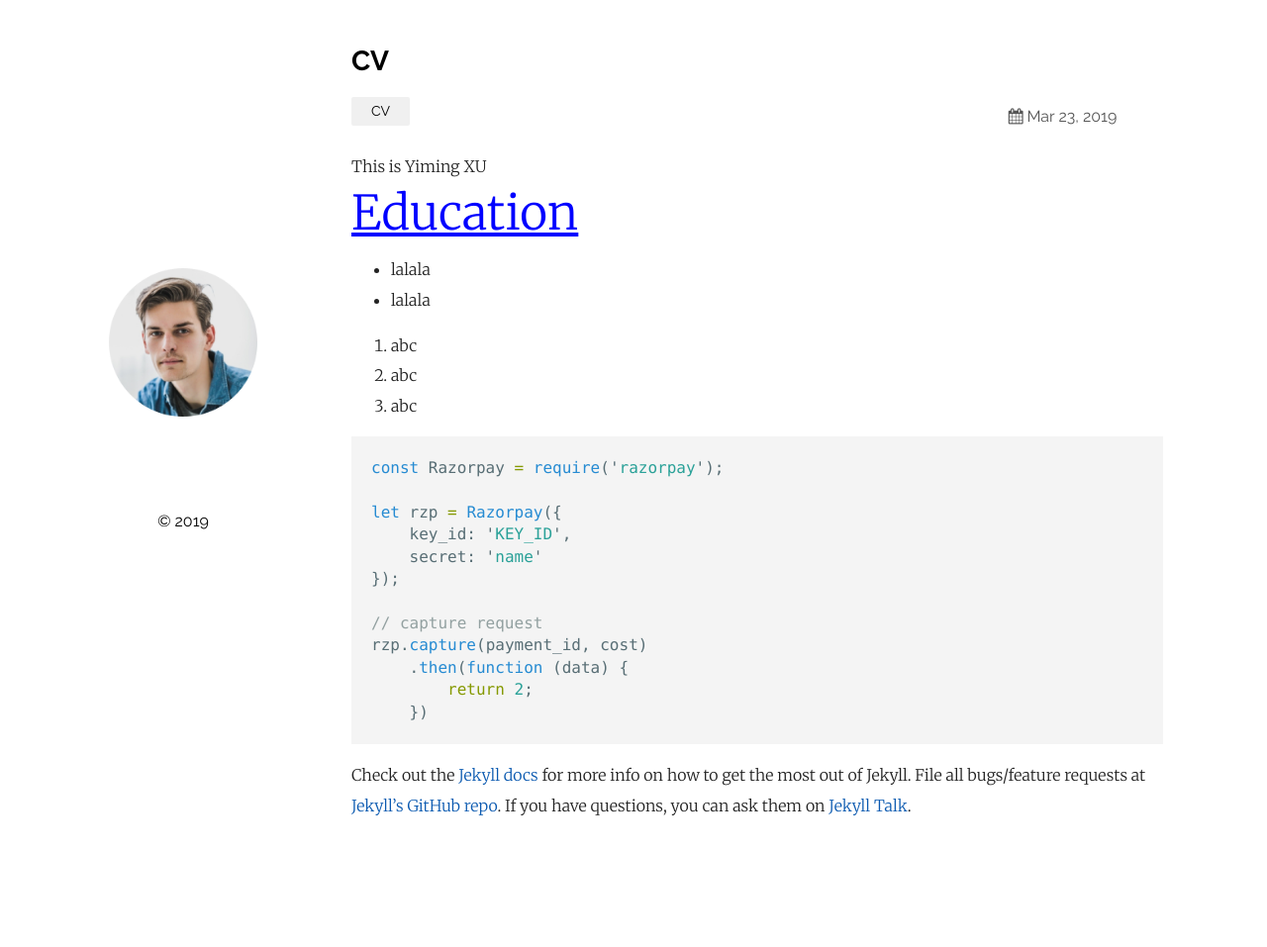
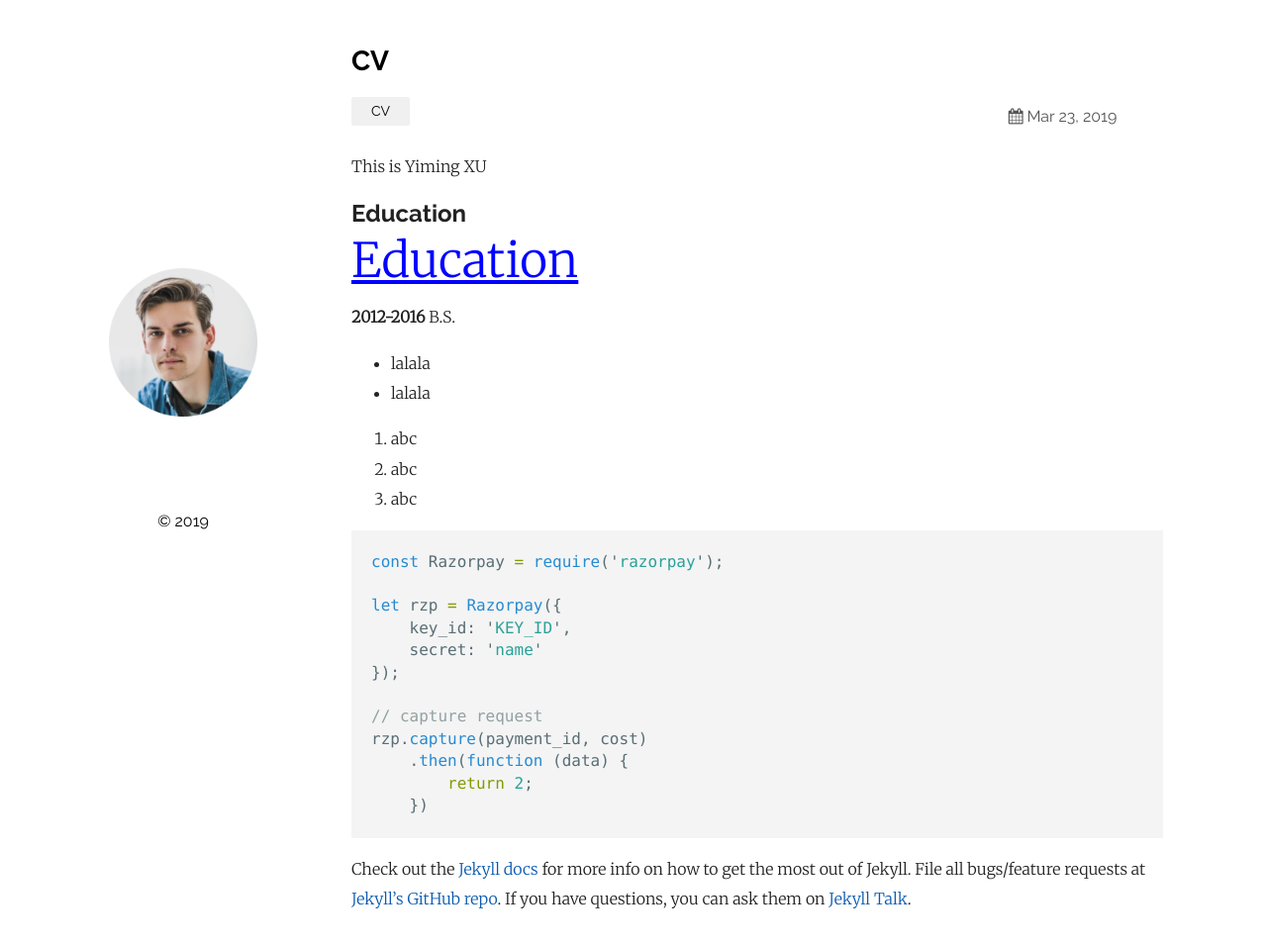
Before and after one commit to ymxu-atm/ymxu-atm.github.io, a Jekyll site: the page built from _posts/2019-03-23-welcome-to-jekyll.markdown, in a window 1280 px wide and 968 px high. Shown: the top 957 px of the window at 99% size. Built offline with Jekyll 4.4.1, drawn with Linux system fonts in a browser that asks for light colours.

Commit message:
Update 2019-03-23-welcome-to-jekyll.markdown

```diff
--- a/_posts/2019-03-23-welcome-to-jekyll.markdown
+++ b/_posts/2019-03-23-welcome-to-jekyll.markdown
@@ -6,8 +6,14 @@ categories: CV
 ---
 This is Yiming XU
 
+## Education
 
-<font size="10" color="blue"><u>Education</u></font>
+
+<font size="10" color="blue" bold><u>Education</u></font>
+
+__2012-2016__
+B.S.
+
 * lalala
 * lalala
 
```
